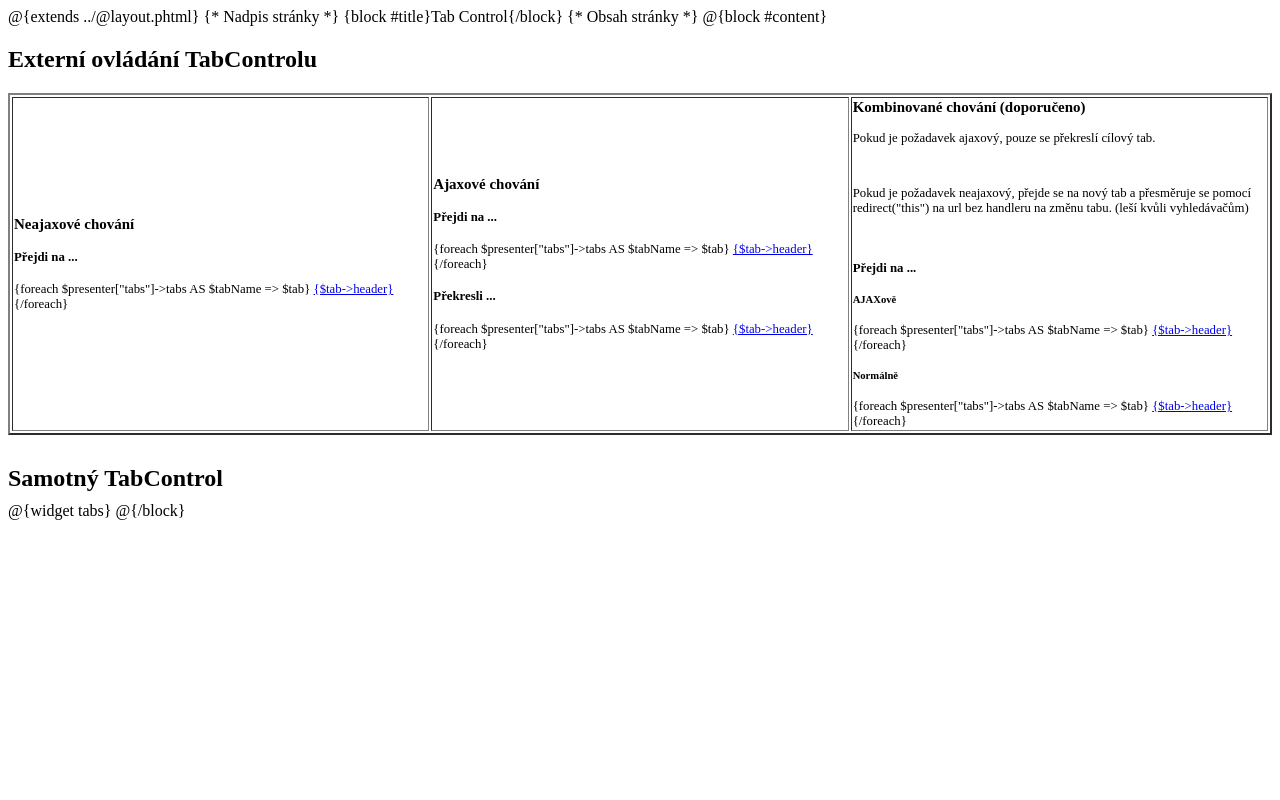
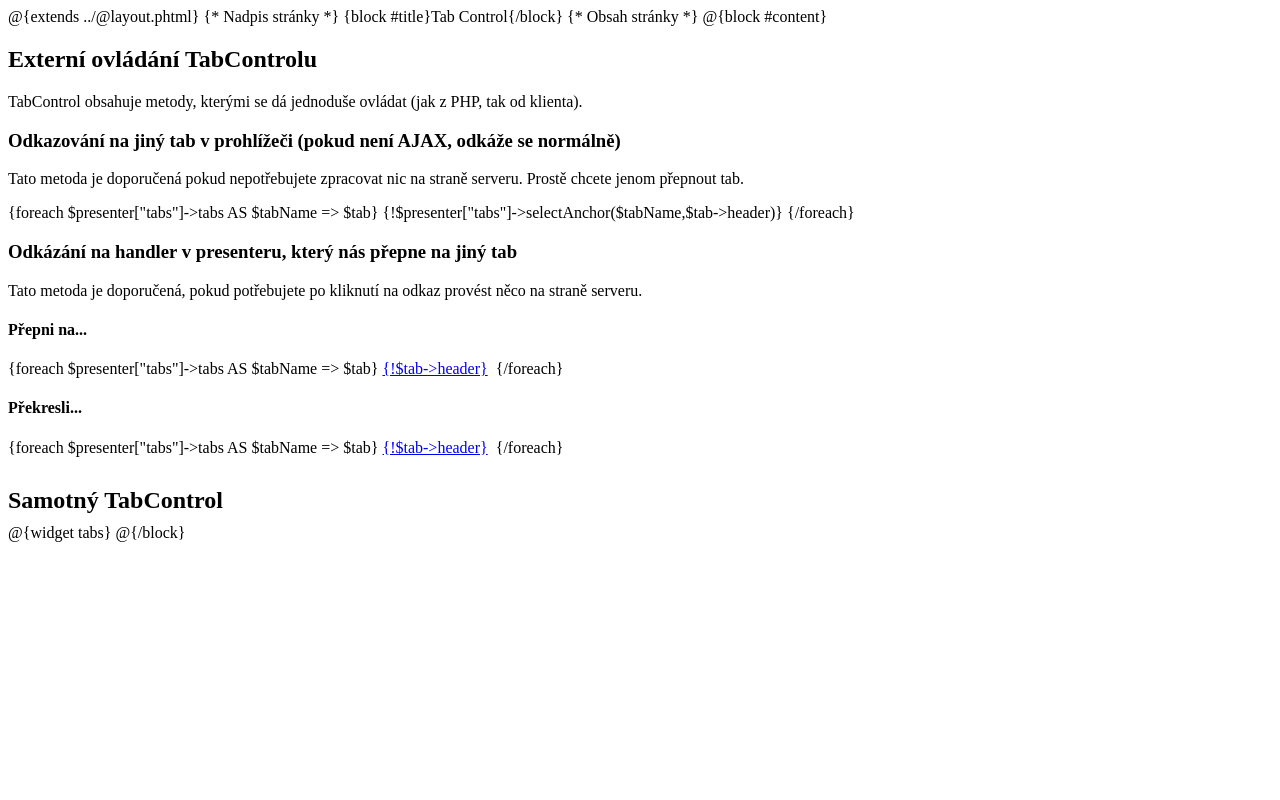
Before and after one commit to jkuchar/TabControl, a PHP site: page /templates/Default/default.phtml in a window 1280 px wide. Run offline with PHP 8.4, Linux system fonts and the light colour scheme.

Commit message:
- $onTabsOrderChange -> $onOrderChange - Bug fixes - Example improvement - new methods selectAnchor() and generateSelectLink() - screen CSS changes

```diff
--- a/app/components/TabControl/TabControl.phtml
+++ b/app/components/TabControl/TabControl.phtml
@@ -29,7 +29,7 @@ For more information please see http://nettephp.com
                       $li->addClass("ui-state-default");
                 ?>
                 {!$li->startTag()}
-                    <a id="{$control->getSnippetId('div_ul_li_a__'.$name)}" href="{link select!, tab=>$name}">
+                <a id="{$control->getSnippetId('div_ul_li_a__'.$name)}" href="{!$component->generateSelectLink($name)}">
                        <span>{!$tab->header}</span>
                     </a>
                 {!$li->endTag()}
--- a/app/templates/Default/default.phtml
+++ b/app/templates/Default/default.phtml
@@ -6,48 +6,25 @@
 {* Obsah stránky *}
 @{block #content}
     <h2>Externí ovládání TabControlu</h2>
-    <table border="2" style="font-size: 80%;">
-        <tr>
-            <td width="33%">
-                <h3>Neajaxové chování</h3>
+        <p>TabControl obsahuje metody, kterými se dá jednoduše ovládat (jak z PHP, tak od klienta).</p>
 
-                <h4>Přejdi na ...</h4>
+        <h3>Odkazování na jiný tab v prohlížeči (pokud není AJAX, odkáže se normálně)</h3>
+            <p>Tato metoda je doporučená pokud nepotřebujete zpracovat nic na straně serveru. Prostě chcete jenom přepnout tab.</p>
             {foreach $presenter["tabs"]->tabs AS $tabName => $tab}
-                <a href="{link jdiNaTab! $tabName}">{$tab->header}</a>
-                {/foreach}
-            </td>
-            <td width="33%">
-                <h3>Ajaxové chování</h3>
-
-                <h4>Přejdi na ...</h4>
-                {foreach $presenter["tabs"]->tabs AS $tabName => $tab}
-                <a href="{link jdiNaTab! $tabName}" class="ajax">{$tab->header}</a>
+                {!$presenter["tabs"]->selectAnchor($tabName,$tab->header)}
             {/foreach}
 
-                <h4>Překresli ...</h4>
+        <h3>Odkázání na handler v presenteru, který nás přepne na jiný tab</h3>
+            <p>Tato metoda je doporučená, pokud potřebujete po kliknutí na odkaz provést něco na straně serveru.</p>
+            <h4>Přepni na...</h4>
             {foreach $presenter["tabs"]->tabs AS $tabName => $tab}
-                <a href="{link prekresliTab! $tabName}" class="ajax">{$tab->header}</a>
+                <a href="{link prepniNa! $tabName}" class="ajax">{!$tab->header}</a>
             {/foreach}
-            </td>
-            <td width="33%">
-                <h3>Kombinované chování (doporučeno)</h3>
-                <p>Pokud je požadavek ajaxový, pouze se překreslí cílový tab.</p><br>
-                <p>Pokud je požadavek neajaxový, přejde se na nový tab a přesměruje se pomocí redirect("this") na url bez handleru na změnu tabu. (leší kvůli vyhledávačům)</p><br>
-
-                <h4>Přejdi na ...</h4>
-                <h5>AJAXově</h5>
-
+            <h4>Překresli...</h4>
             {foreach $presenter["tabs"]->tabs AS $tabName => $tab}
-                <a href="{link jdiNaTabCanonicky! $tabName}" class="ajax">{$tab->header}</a>
+                <a href="{link prekresli! $tabName}" class="ajax">{!$tab->header}</a>
             {/foreach}
 
-                <h5>Normálně</h5>
-                {foreach $presenter["tabs"]->tabs AS $tabName => $tab}
-                <a href="{link jdiNaTabCanonicky! $tabName}">{$tab->header}</a>
-                {/foreach}
-            </td>
-        </tr>
-    </table>
     <h2 style="margin: 30px 0px 10px 0px;">Samotný TabControl</h2>
     @{widget tabs}
 @{/block}
--- a/document_root/css/screen.css
+++ b/document_root/css/screen.css
@@ -20,6 +20,11 @@ h2 {
 	font-size: 150%;
 	color: black;
 	margin-bottom: 10px;
+}
+
+h3 {
+        margin-top: 10px;
+        padding-left: 20px;
 }
 
 a {
```
Also changed, not shown: app/components/TabControl/TabControl.php (+62 -35 lines), app/presenters/DefaultPresenter.php (+3 -6 lines). Lines whose indentation alone changed are shown as unchanged.
